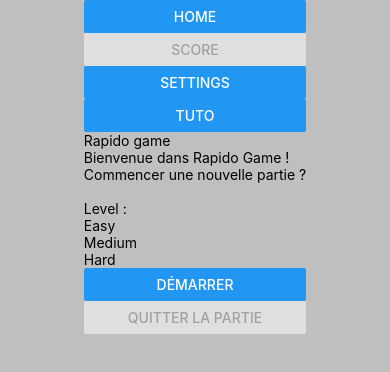
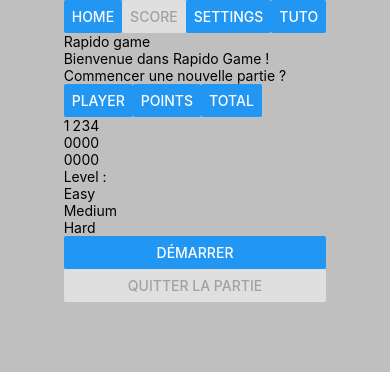
Before and after one commit to danielp67/rapido-game-app, a React Native app: screen / in a window 390 px wide. Shown: the top 372 px of the page. Built offline with nearby package versions, Linux system fonts and the light colour scheme.

Commit message:
correct menu

```diff
--- a/App.js
+++ b/App.js
@@ -13,9 +13,9 @@ export default function App() {
 const styles = StyleSheet.create({
     container: {
         flex:1,
-    backgroundColor: '#bfbfbf',
+        backgroundColor: '#bfbfbf',
         display:'flex',
         alignItems:'center',
-        width:'auto'
+        width:'100%'
   },
 });
--- a/Components/MainMenu.js
+++ b/Components/MainMenu.js
@@ -4,7 +4,7 @@ import ScoringTab from "./ScoringTab";
 import TabGroup from "../Shareable/TabGroup";
 import {ThemeContext} from "../Context/ThemeContext";
 import HomeTab from "./HomeTab";
-import {Button, Text, View} from "react-native";
+import {Button, StyleSheet, Text, View} from "react-native";
 
 const MainMenu = (props) => {
 
@@ -39,8 +39,12 @@ const MainMenu = (props) => {
                 {({theme}) => (
                     <View className={"overlay row bg-secondary vh-100"}>
                         <View>
-                            <TabGroup start={start}/>
                             <View>
+
+                            <TabGroup start={start} style={styles.tabGroup}/>
+                            </View>
+                            <View>
+                                <View style={styles.homeTab}>
                                 <HomeTab
                                     scoring={scoring}
                                     start={start}
@@ -48,6 +52,7 @@ const MainMenu = (props) => {
                                     winnerGame={winnerGame[0]}
                                     winnerMatch={winnerMatch[0]}
                                 />
+                                </View>
                                 <ScoringTab
                                     scoring={scoring}
                                 />
@@ -60,7 +65,6 @@ const MainMenu = (props) => {
                                 </Text>*/}
                             </View>
 
-                            <View className="card-footer">
                                 <Button className="btn btn-primary"
                                         onPress={() => setReloading()}
                                         disabled={winner}
@@ -74,7 +78,6 @@ const MainMenu = (props) => {
 
                                 />
 
-                            </View>
 
                         </View>
                     </View>
@@ -84,4 +87,15 @@ const MainMenu = (props) => {
     )
 };
 
+
+
+const styles = StyleSheet.create({
+    tabGroup:{
+      //  height:100,
+    },
+    homeTab:{
+        height:'auto',
+    },
+});
+
 export default MainMenu;
--- a/Components/ScoringTab.js
+++ b/Components/ScoringTab.js
@@ -1,6 +1,7 @@
 import React, {useState} from 'react';
 import {ThemeContext} from "../Context/ThemeContext";
-import {Text} from "react-native";
+import {Button, FlatList, StyleSheet, Text, View} from "react-native";
+import TabItem from "../Shareable/TabItem";
 
 const ScoringTab = ({scoring}) => {
 
@@ -61,60 +62,49 @@ const ScoringTab = ({scoring}) => {
     const {currentScore, total, playerIndex} = sort;
 
     return (
-        <ThemeContext.Consumer>
-            {({theme}) => (
-                /*<div className="tab-pane fade" id="score-tab-pane" role="tabpanel"
-                     aria-labelledby="score-tab" tabIndex="0">
-                    <table
-                        data-toggle="table"
-                        data-search="true"
-                        data-filter-control="true"
-                        data-show-export="true"
-                        data-click-to-select="true"
-                        data-toolbar="#toolbar"
+        <View>
 
-                        className={`table table-hover table-striped ${theme.className}`}>
-                        <thead>
-                        <tr>
-                            <th scope="col">#</th>
-                            <th scope="col">Player
-                                <i className={`fa fa-${sortTypes[playerIndex].class}`}
-                                   onClick={() => onSort("playerIndex")}/>
-                            </th>
-                            <th scope="col">Points
-                                <i className={`fa fa-${sortTypes[currentScore].class}`}
-                                   onClick={() => onSort("currentScore")}/>
-                            </th>
-                            <th scope="col">Total
-                                <i className={`fa fa-${sortTypes[total].class}`} onClick={() => onSort("total")}/>
-                            </th>
-                        </tr>
-                        </thead>
-                        <tbody>
-                        {
-                            sortScore.map((mapping, index) => {
-                                let className = ""
-                                if (mapping.playerIndex === 1) {
-                                    className = "fw-bold"
-                                }
-                                return (
-                                    <tr key={index} className={className}>
-                                        <th scope="row">{index + 1}</th>
-                                        <td>{mapping.playerIndex}</td>
-                                        <td>{mapping.currentScore}</td>
-                                        <td>{mapping.total}</td>
-                                    </tr>
+            <FlatList
+                data={["Player", "Points","Total"]}
+                horizontal={true}
+                renderItem={ ({item}) => {
+                    return(
+                        <Button
+                            title={item}
+                        />
+                    )
+                }
+                }
+            />
 
-                                )
-                            })
+
+            <FlatList
+                data={sortScore}
+                horizontal={true}
+                renderItem={ ({item}) => {
+                            return (
+                                <View style={styles.scoringRow}
+                                  //  key={}
+                                >
+                                    <Text>{item.playerIndex}</Text>
+                                    <Text>{item.currentScore}</Text>
+                                    <Text>{item.total}</Text>
+                                </View>
+
+                            )
                         }
-
-                        </tbody>
-                    </table>
-                </div>*/
-           <Text> </Text> )}
-        </ThemeContext.Consumer>
+                    }
+            />
+        </View>
     )
 }
 
+const styles = StyleSheet.create({
+    scoringRow:{
+        display:'flex',
+        flewDirection:'row',
+    },
+
+});
+
 export default ScoringTab;
--- a/Shareable/TabGroup.js
+++ b/Shareable/TabGroup.js
@@ -1,6 +1,6 @@
 import React from 'react';
 import TabItem from "./TabItem";
-import {FlatList} from "react-native";
+import {FlatList, StyleSheet} from "react-native";
 
 const TabGroup = ({start}) => {
     const items = ["home", "score", "settings", "tuto"]
@@ -9,7 +9,9 @@ const TabGroup = ({start}) => {
     return (
 
     <FlatList
+        style={styles.tabGroup}
         data={items}
+        horizontal={true}
         renderItem={ ({item}) => {
                 let disabled = false
                 if((item === "settings" && start) || (item === "score" && !start))
@@ -29,4 +31,13 @@ const TabGroup = ({start}) => {
     )
 }
 
+
+const styles = StyleSheet.create({
+    tabGroup:{
+        display:'flex',
+    },
+
+});
+
+
 export default TabGroup;
```
